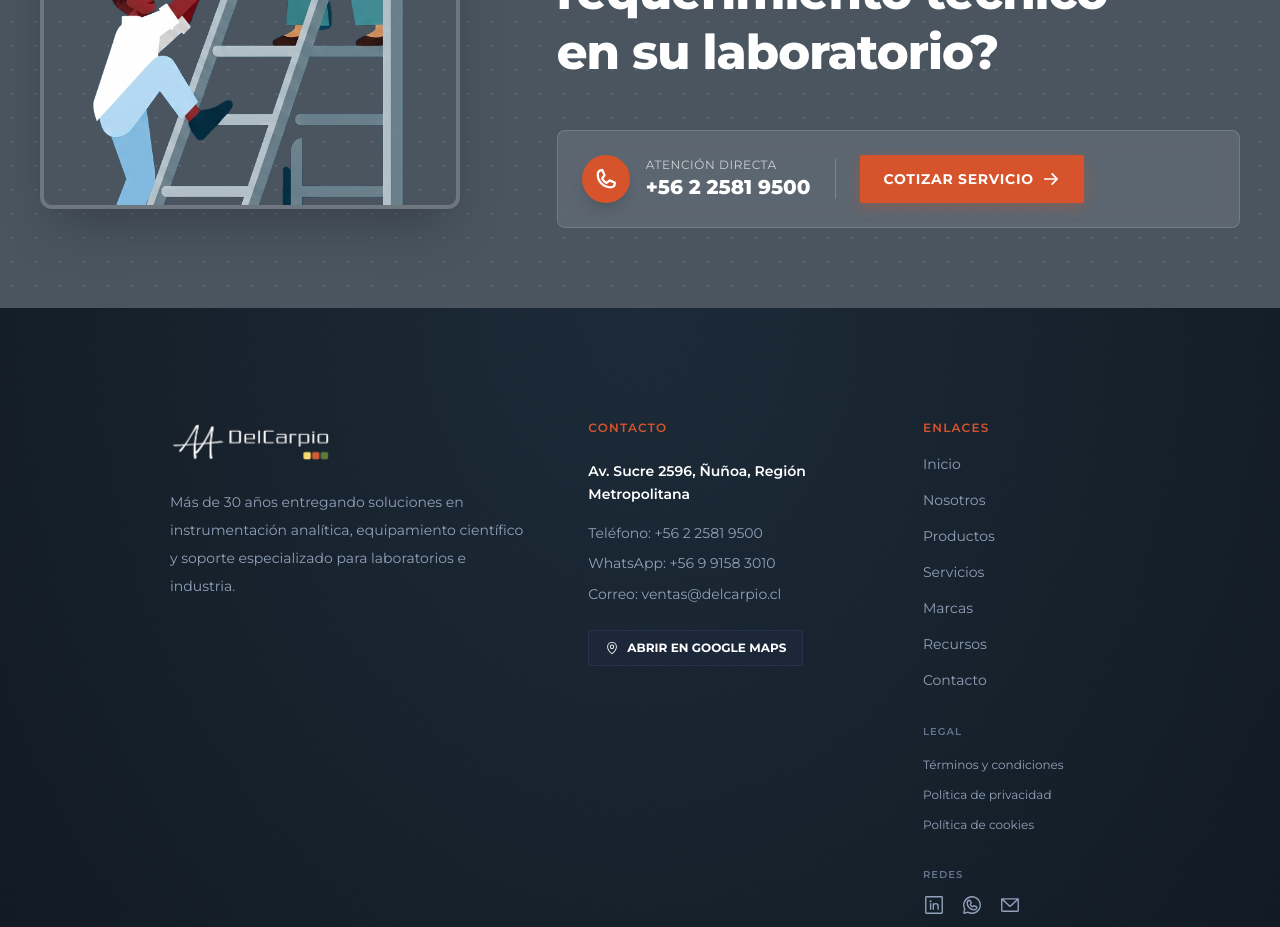
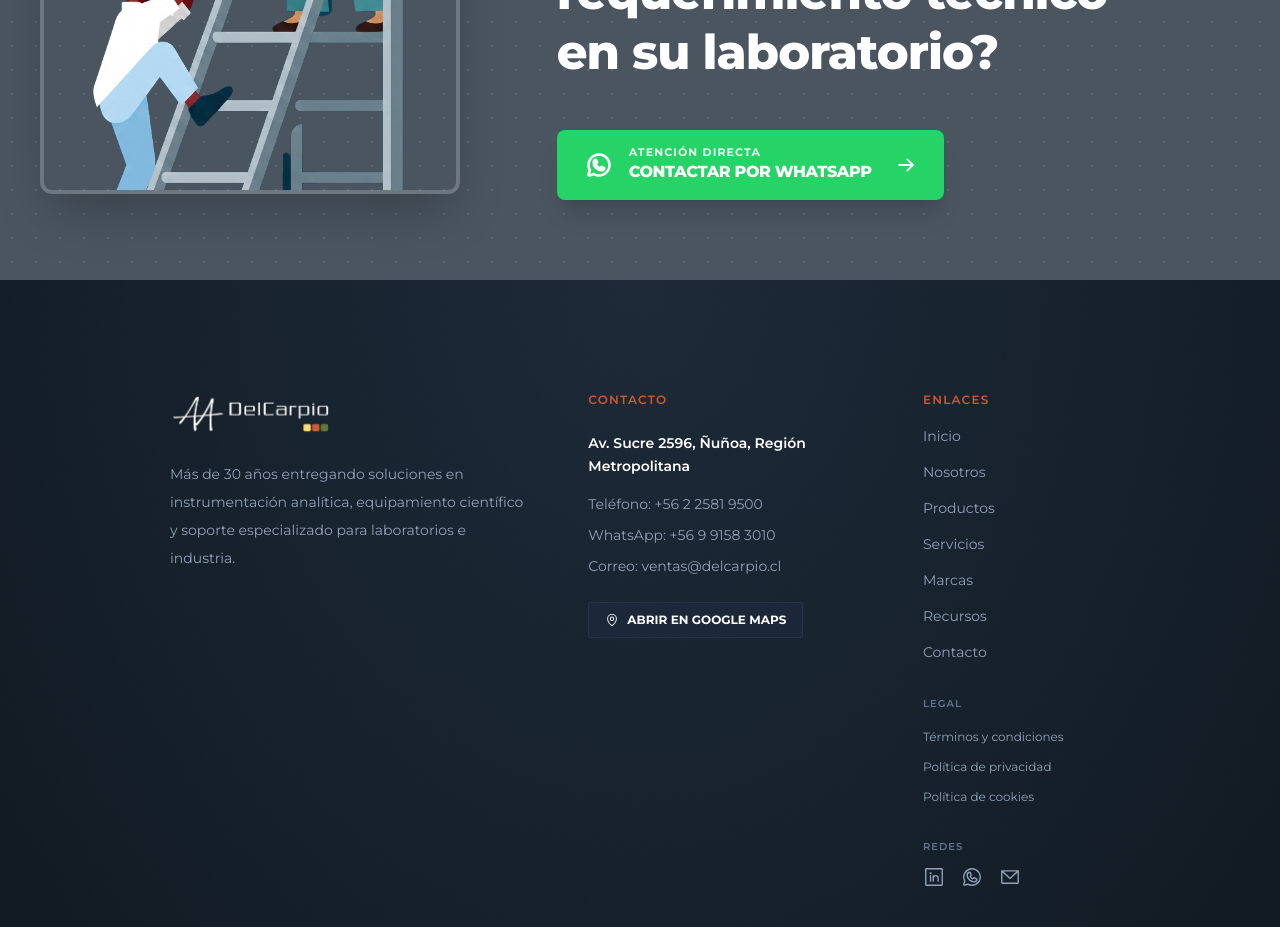
Before and after one commit to delcarpiohub/LandingPage, a Next.js app: page /servicios in a window 1280 px wide. Shown: the part 2120-3047 px from the top of the page. Built offline with nearby package versions, Linux system fonts and the light colour scheme.

Commit message:
feat(servicios): reemplazar bloque de telefono y cotizar por un solo boton directo a WhatsApp con titulo ATENCION DIRECTA

```diff
--- a/src/app/servicios/page.tsx
+++ b/src/app/servicios/page.tsx
@@ -14,6 +14,7 @@ import {
   FacebookLogo,
   InstagramLogo,
   LinkedinLogo,
+  WhatsappLogo,
 } from "@phosphor-icons/react/dist/ssr";
 
 import { Button } from "@/components/ui/button";
@@ -275,32 +276,24 @@ export default function ServiciosPage() {
                 <p className="mt-4 text-base leading-relaxed text-white/90 md:text-lg">
                 </p>
 
-                <div className="mt-8 flex flex-col sm:flex-row items-stretch sm:items-center gap-6 rounded-[8px] bg-white/10 p-6 backdrop-blur-md border border-white/15">
-                  <div className="flex items-center gap-4">
-                    <div className="grid size-12 place-items-center rounded-full bg-[#D6532B] text-white shrink-0 shadow-lg">
-                      <Phone size={24} weight="bold" />
+                <div className="mt-8">
+                  <a
+                    href={`https://wa.me/${company.whatsapp.replace(/[^0-9]/g, "")}`}
+                    target="_blank"
+                    rel="noopener noreferrer"
+                    className="inline-flex items-center gap-4 rounded-[8px] bg-[#25D366] hover:bg-[#20bd5a] text-white px-7 py-4 font-bold tracking-wider uppercase shadow-xl transition-all duration-300 hover:scale-[1.02] focus-visible:outline focus-visible:outline-2 focus-visible:outline-offset-2 focus-visible:outline-[#25D366]"
+                  >
+                    <WhatsappLogo size={28} weight="bold" className="shrink-0" />
+                    <div className="text-left leading-tight">
+                      <span className="block font-mono text-[11px] font-bold tracking-widest text-white/90 uppercase">
+                        Atención Directa
+                      </span>
+                      <span className="text-base font-extrabold tracking-tight">
+                        Contactar por WhatsApp
+                      </span>
                     </div>
-                    <div>
-                      <span className="block font-mono text-xs uppercase tracking-wider text-white/70">
-                        Atención directa
-                      </span>
-                      <a
-                        href={`tel:${company.phone.replace(/\s+/g, "")}`}
-                        className="text-xl font-extrabold text-white hover:text-[#FBE369] transition-colors"
-                      >
-                        {company.phone}
-                      </a>
-                    </div>
-                  </div>
-
-                  <div className="hidden sm:block h-10 w-px bg-white/20" />
-
-                  <Button asChild className="bg-[#D6532B] text-white hover:bg-white hover:text-[#4A5560] font-bold tracking-wider uppercase transition-colors shrink-0 py-3 px-6 text-sm">
-                    <Link href="/contacto/proyectos">
-                      Cotizar servicio
-                      <ArrowRight size={18} weight="bold" />
-                    </Link>
-                  </Button>
+                    <ArrowRight size={20} weight="bold" className="ml-2 shrink-0" />
+                  </a>
                 </div>
               </div>
             </div>
```
